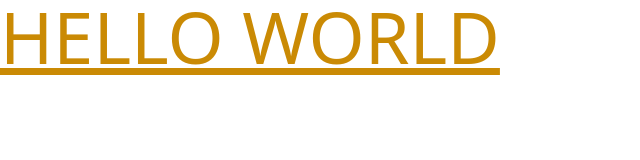
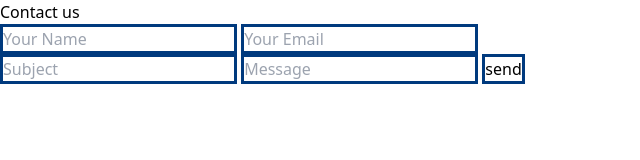
Before and after one commit to Shellmates/CTF_Algeria_2k22_Website, a website: page src/index.html in a window 1280 px wide. Shown: the whole page, without its empty margins (0-640 px from the left). Drawn offline with Linux system fonts and the light colour scheme.

Commit message:
i want to see updates

```diff
--- a/src/index.html
+++ b/src/index.html
@@ -8,7 +8,24 @@
     <title>InfoSec Week Website</title>
 </head>
 <body>
-    <h1 class="text-yellow-600 uppercase underline text-7xl">Hello World</h1>
+
+    <div class="contact_form">
+        <div class="title_contact">
+            <img src="" alt="">
+            <h6>Contact us</h6>
+        </div>
+        <form action="/" method="POST" >
+            <input type="text" name="name" placeholder="Your Name">
+            <input type="email" name="email" placeholder="Your Email">
+
+             <div class="message_to_send">
+                <input type="text" name="subject" placeholder="Subject">
+                <input type="text" name="message" placeholder="Message">
+                <input type="submit" value="send" class="sbmit_butn">
+             </div>
+
+        </form>
+    </div>
 
     <script src="/scripts/scripts.js"></script>
 </body>
--- a/src/styles.css
+++ b/src/styles.css
@@ -5,3 +5,19 @@
 .test {
     font-size: 10px;
 }
+
+.contact_form {
+    display: flex;
+    align-items: center;
+    justify-content: center;
+}
+
+.contact_form input{
+    border-color: green;
+    border: 3px solid #003A7E;
+}
+/* .form input{
+    border-color: green;
+    border: 20px solid;
+    border: 3px solid #003A7E;
+} */
```
Also changed, not shown: public/styles.css.
